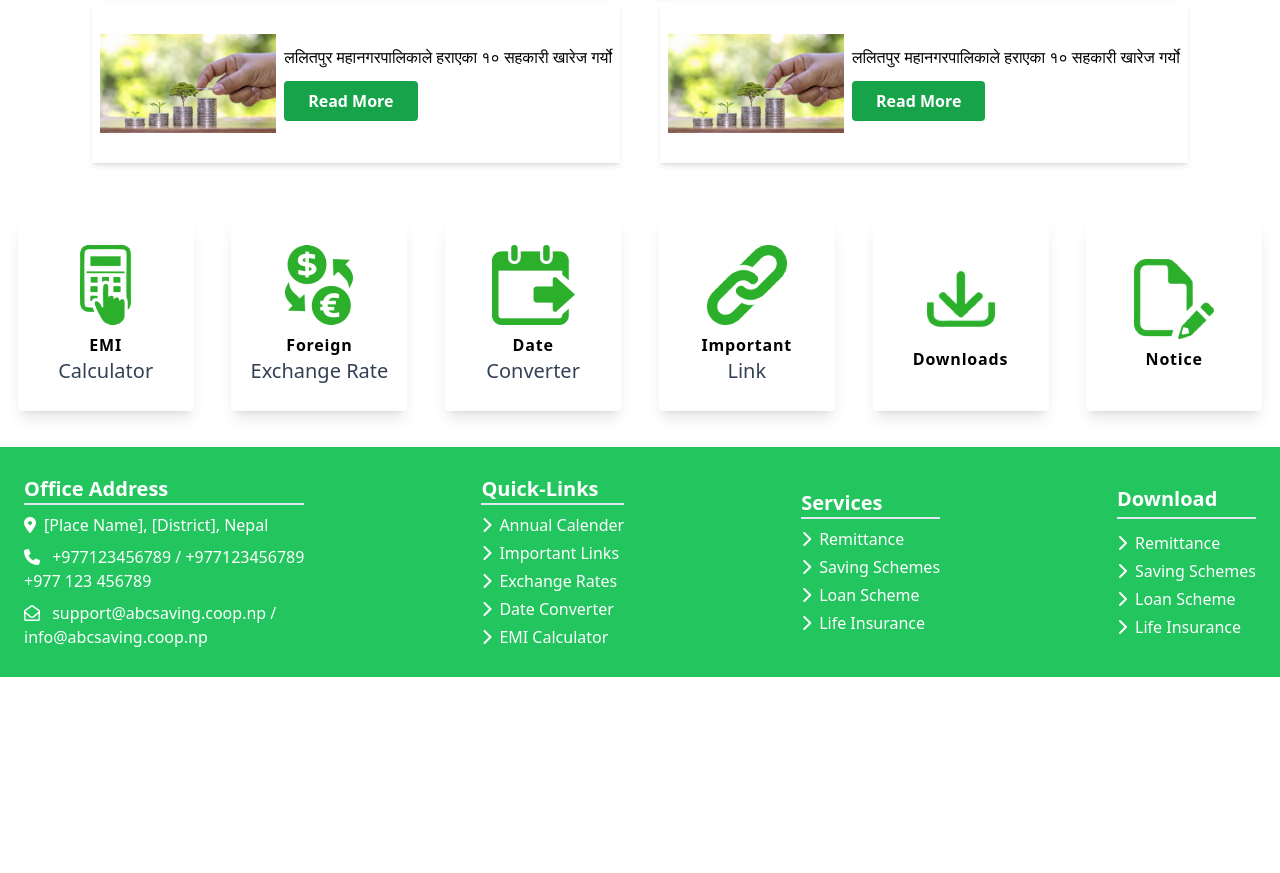
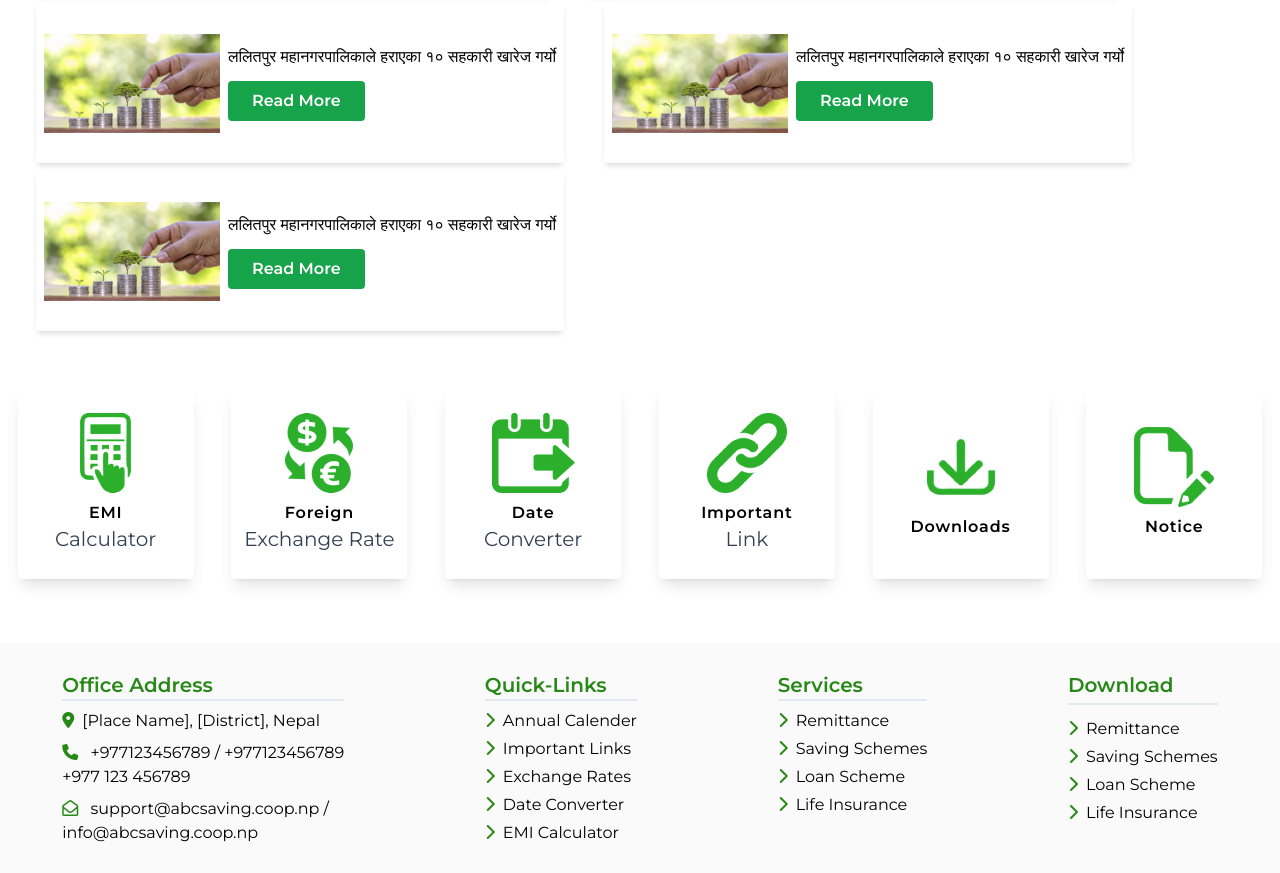
Before and after one commit to dpshkhnl/vedanta_website, a website: page index.html in a window 1280 px wide. Shown: the part 2365-3238 px from the top of the page. Before the commit the page ends 3042 px from the top, so only its background shows below. Drawn offline with nearby package versions, Linux system fonts and the light colour scheme.

Commit message:
footer changes

```diff
--- a/index.html
+++ b/index.html
@@ -6,13 +6,12 @@
     <title>Vedanta Saving</title>
     <link rel="stylesheet" href="src/output.css" />
 
-    <!-- Font awesome -->
+    <!-- Google Fonts -->
+    <link rel="preconnect" href="https://fonts.googleapis.com" />
+    <link rel="preconnect" href="https://fonts.gstatic.com" crossorigin />
     <link
+      href="https://fonts.googleapis.com/css2?family=Montserrat:ital,wght@0,100..900;1,100..900&display=swap"
       rel="stylesheet"
-      href="https://cdnjs.cloudflare.com/ajax/libs/font-awesome/6.5.1/css/all.min.css"
-      integrity="sha512-DTOQO9RWCH3ppGqcWaEA1BIZOC6xxalwEsw9c2QQeAIftl+Vegovlnee1c9QX4TctnWMn13TZye+giMm8e2LwA=="
-      crossorigin="anonymous"
-      referrerpolicy="no-referrer"
     />
     <!--  -->
     <link href="https://unpkg.com/aos@2.3.1/dist/aos.css" rel="stylesheet" />
@@ -30,8 +29,17 @@
       href="https://fonts.googleapis.com/css2?family=Poppins:ital,wght@0,100;0,200;0,300;0,400;0,500;0,600;0,700;0,800;0,900;1,100;1,200;1,300;1,400;1,500;1,600;1,700;1,800;1,900&display=swap"
       rel="stylesheet"
     />
+
+    <!-- Font awesome -->
+    <link
+      rel="stylesheet"
+      href="https://cdnjs.cloudflare.com/ajax/libs/font-awesome/6.5.1/css/all.min.css"
+      integrity="sha512-DTOQO9RWCH3ppGqcWaEA1BIZOC6xxalwEsw9c2QQeAIftl+Vegovlnee1c9QX4TctnWMn13TZye+giMm8e2LwA=="
+      crossorigin="anonymous"
+      referrerpolicy="no-referrer"
+    />
   </head>
-  <body>
+  <body class="font-montserrat">
     <header></header>
 
     <nav class="bg-white border-gray-200 dark:bg-gray-900 dark:border-gray-700">
@@ -272,18 +280,17 @@
       <div class="swiper-button-prev"></div>
     </div>
 
+    <!-- Welcome to vedanta Coop -->
     <div
       class="w-full h-auto flex justify-center flex-col md:flex-row px-10 gap-3 font-[poppins]"
       data-aos="fade-up"
       data-aos-anchor-placement="top-bottom"
     >
       <div class="bg-slate-200 py-4 rounded-lg px-4">
-        <p class="text-xl font-bold text-gray-600 my-5 font-[poppins]">
+        <p class="text-xl font-bold text-gray-600 my-5">
           Welcome to Vedanta Coop
         </p>
-        <p
-          class="my-3 text-xl text-gray-500 leading-normal mb-12 font-[poppins]"
-        >
+        <p class="my-3 text-xl text-gray-500 leading-normal mb-12">
           Lorem ipsum dolor sit amet, consectetur adipisicing elit. Doloribus
           laborum officiis suscipit. Eos temporibus laboriosam aliquam quasi
           aperiam accusantium molestiae id cum. Esse accusamus nemo nesciunt
@@ -349,7 +356,7 @@
           <p class="mt-4 text-2xl">Service1</p>
           <a
             href="#"
-            class="px-3 py-2 border border-red-600 hover:bg-red-600 rounded-lg mt-3 text-normal font-medium hover:text-white "
+            class="px-3 py-2 border border-red-600 hover:bg-red-600 rounded-lg mt-3 text-normal font-medium hover:text-white"
             >Read More</a
           >
         </div>
@@ -410,7 +417,7 @@
         <div class="w-8 h-1 bg-green-600"></div>
       </div>
       <div
-        class="flex flex-col flex-wrap gap-2 md:flex-row items-center justify-center md:my-6"
+        class="flex flex-col flex-wrap gap-2 md:flex-row items-center ml-[20px]  md:my-6"
         data-aos="fade-up"
         data-aos-anchor-placement="top-bottom"
       >
@@ -474,12 +481,27 @@
             >
           </div>
         </div>
+        <div class="flex items-center mx-4 shadow-md px-2">
+          <img
+            class="w-44 h-40 object-contain mr-2"
+            src="assets/banner4.jpg"
+            alt=""
+          />
+          <div class="flex flex-col items-start gap-1">
+            <p>ललितपुर महानगरपालिकाले हराएका १० सहकारी खारेज गर्यो</p>
+            <a
+              href="#"
+              class="px-6 py-2 bg-green-600 text-white font-semibold rounded mt-2 hover:bg-green-800"
+              >Read More</a
+            >
+          </div>
+        </div>
       </div>
     </div>
 
     <!-- Calculation Section -->
     <div
-      class="flex gap-5 flex-wrap items-center justify-evenly my-8"
+      class="flex gap-5 flex-wrap items-center justify-evenly my-8 w-full h-auto"
       data-aos="zoom-in"
       data-aos-anchor-placement="top-bottom"
       data-aos-duration="4000"
@@ -519,88 +541,105 @@
         <p class="font-semibold tracking-wider mt-2">Downloads</p>
         <!-- <p class="text-slate-700 text-xl">Calculator</p> -->
       </div>
-      <divEMI
+      <div
         class="flex flex-col justify-center items-center bg-white shadow-lg w-44 h-48 rounded hover:shadow-green-300"
       >
         <a href="#"><img src="assets/Notice-1.png" alt="" /></a>
         <p class="font-semibold tracking-wider mt-2">Notice</p>
-        <!-- <p class="text-slate-700 text-xl">Calculator</p> -->
-      </divEMI>
+      </div>
     </div>
 
     <!-- Footer Section -->
+
     <footer
-      class="w-full h-auto bg-green-500 text-white flex justify-between px-6 flex-wrap items-center py-3 mt-9"
+      class="w-full h-auto flex flex-col md:flex-row px-6 py-3 mt-16 md:justify-around justify-center bg-[#fafafa]"
     >
-      <div class="flex flex-col my-4">
-        <p class="font-semibold text-xl">Office Address</p>
+      <div class="flex flex-col mb-4 lg:mr-16">
+        <p class="font-semibold text-xl text-[#278817] mt-4">Office Address</p>
         <div class="mb-2 w-auto h-[2px] bg-slate-200"></div>
         <div class="flex flex-col gap-2">
           <p>
-            <i class="fa-solid fa-location-dot mr-2"></i>[Place Name],
-            [District], Nepal
+            <i class="fa-solid fa-location-dot mr-2 text-[#278817]"></i>[Place
+            Name], [District], Nepal
           </p>
           <p>
-            <i class="fa-solid fa-phone mr-2"></i>
+            <i class="fa-solid fa-phone mr-2 text-[#278817]"></i>
             +977123456789 / +977123456789 <br />
             +977 123 456789
           </p>
           <p>
-            <i class="fa-regular fa-envelope-open mr-2"></i>
+            <i class="fa-regular fa-envelope-open mr-2 text-[#278817]"></i>
             support@abcsaving.coop.np / <br />
             info@abcsaving.coop.np
           </p>
         </div>
       </div>
-      <div class="flex flex-col">
-        <p class="font-semibold text-xl">Quick-Links</p>
+      <div class="flex flex-col lg:mr-16">
+        <p class="font-semibold text-xl text-[#278817] mt-4">Quick-Links</p>
         <div class="mb-2 w-auto h-[2px] bg-slate-200"></div>
         <div class="flex flex-col gap-1">
           <a href="#"
-            ><i class="fa-solid fa-chevron-right mr-2"></i>Annual Calender</a
+            ><i class="fa-solid fa-chevron-right mr-2 text-[#278817]"></i>Annual
+            Calender</a
           >
           <a href="#"
-            ><i class="fa-solid fa-chevron-right mr-2"></i>Important Links</a
+            ><i class="fa-solid fa-chevron-right mr-2 text-[#278817]"></i
+            >Important Links</a
           >
           <a href="#"
-            ><i class="fa-solid fa-chevron-right mr-2"></i>Exchange Rates</a
+            ><i class="fa-solid fa-chevron-right mr-2 text-[#278817]"></i
+            >Exchange Rates</a
           >
           <a href="#"
-            ><i class="fa-solid fa-chevron-right mr-2"></i>Date Converter</a
+            ><i class="fa-solid fa-chevron-right mr-2 text-[#278817]"></i>Date
+            Converter</a
           >
           <a href="#"
-            ><i class="fa-solid fa-chevron-right mr-2"></i>EMI Calculator</a
+            ><i class="fa-solid fa-chevron-right mr-2 text-[#278817]"></i>EMI
+            Calculator</a
           >
         </div>
       </div>
-      <div class="flex flex-col">
-        <p class="font-semibold text-xl">Services</p>
+      <div class="flex flex-col lg:mr-16">
+        <p class="font-semibold text-xl text-[#278817] mt-4">Services</p>
         <div class="mb-2 w-auto h-[2px] bg-slate-200"></div>
         <div class="flex flex-col gap-1">
           <a href=""
-            ><i class="fa-solid fa-chevron-right mr-2"></i>Remittance</a
+            ><i class="fa-solid fa-chevron-right mr-2 text-[#278817]"></i
+            >Remittance</a
           >
           <a href=""
-            ><i class="fa-solid fa-chevron-right mr-2"></i>Saving Schemes</a
+            ><i class="fa-solid fa-chevron-right mr-2 text-[#278817]"></i>Saving
+            Schemes</a
           >
           <a href=""
-            ><i class="fa-solid fa-chevron-right mr-2"></i>Loan Scheme</a
+            ><i class="fa-solid fa-chevron-right mr-2 text-[#278817]"></i>Loan
+            Scheme</a
           >
           <a href=""
-            ><i class="fa-solid fa-chevron-right mr-2"></i>Life Insurance</a
+            ><i class="fa-solid fa-chevron-right mr-2 text-[#278817]"></i>Life
+            Insurance</a
           >
         </div>
       </div>
       <div class="flex flex-col gap-1">
-        <p class="font-semibold text-xl">Download</p>
+        <p class="font-semibold text-xl text-[#278817] mt-4">Download</p>
         <div class="mb-2 w-auto h-[2px] bg-slate-200"></div>
-        <a href=""><i class="fa-solid fa-chevron-right mr-2"></i>Remittance</a>
         <a href=""
-          ><i class="fa-solid fa-chevron-right mr-2"></i>Saving Schemes</a
+          ><i class="fa-solid fa-chevron-right mr-2 text-[#278817]"></i
+          >Remittance</a
         >
-        <a href=""><i class="fa-solid fa-chevron-right mr-2"></i>Loan Scheme</a>
         <a href=""
-          ><i class="fa-solid fa-chevron-right mr-2"></i>Life Insurance</a
+          ><i class="fa-solid fa-chevron-right mr-2 text-[#278817]"></i>Saving
+          Schemes</a
+        >
+        <a href=""
+          ><i class="fa-solid fa-chevron-right mr-2 text-[#278817]"></i>Loan
+          Scheme</a
+        >
+        <a href=""
+          ><i class="fa-solid fa-chevron-right mr-2 text-[#278817]"></i>Life
+          Insurance</a
         >
       </div>
     </footer>
--- a/tailwind.config.js
+++ b/tailwind.config.js
@@ -5,7 +5,9 @@ module.exports = {
   ],
   theme: {
     extend: {
-
+      fontFamily: {
+        montserrat: ['Montserrat'],
+      },
     },
   },
   plugins: [
```
Also changed, not shown: gallery.html (+2 -1 lines), remittance.html (+10 -6 lines), script.js (line endings or trailing spaces), src/output.css.
